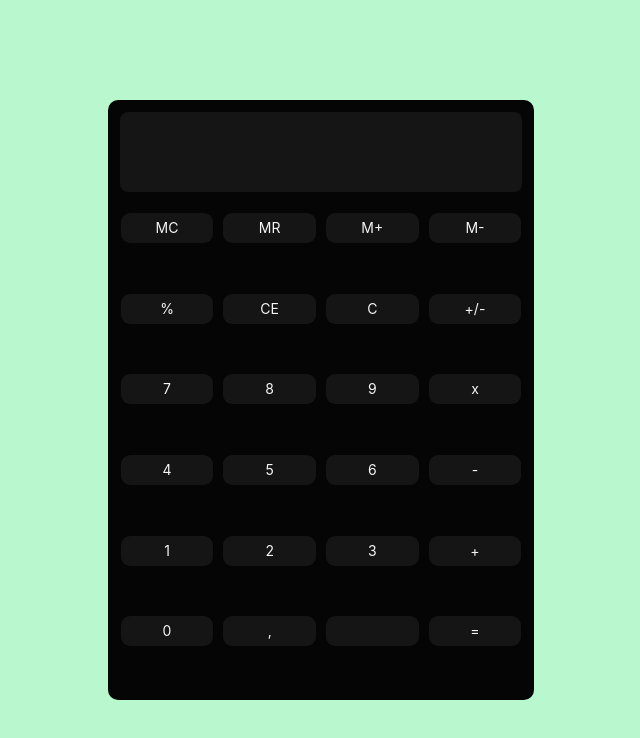
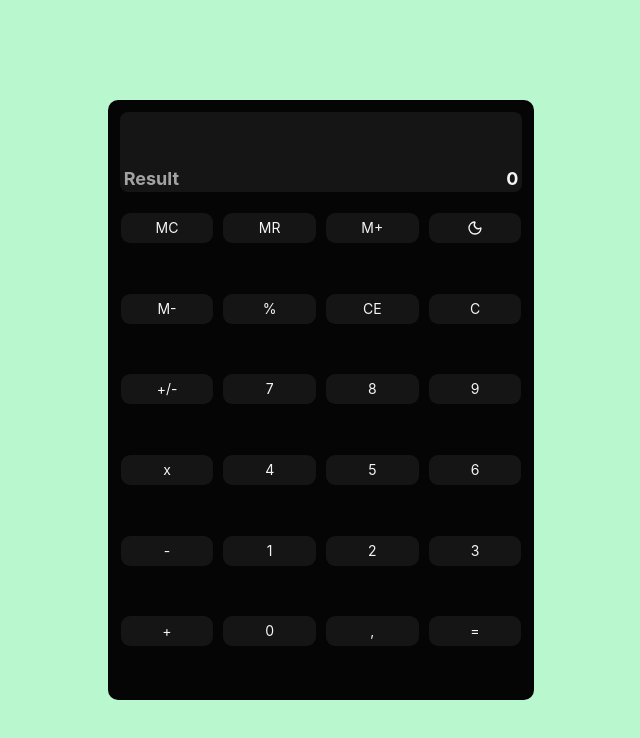
Before and after one commit to JovialDuplex/mini-calculator, a React (Vite) app: page / in a window 1280 px wide. Shown: the top 738 px of the page, without its empty margins (319-959 px from the left). Built offline with nearby package versions, Linux system fonts and the light colour scheme.

Commit message:
Added memory function

```diff
--- a/src/App.tsx
+++ b/src/App.tsx
@@ -1,6 +1,7 @@
-import { useEffect, useState } from "react";
+import { useEffect, useRef, useState, type JSX } from "react";
 import { Button } from "./components/ui/button"
 import { type BaseUIEvent } from "@base-ui/react";
+import * as LucideIcon from "lucide-react";
 
 type ButtonType = {
   label: string,
@@ -13,6 +14,7 @@ function App() {
     {label: "MC", value: null, role: "function"},
     {label: "MR", value: null, role: "function"},
     {label: "M+", value: null, role: "function"},
+    {label: "Moon", value: null, role:"function"},
     {label: "M-", value: null, role: "function"},
     {label: "%", value: "%",role: "operator"},
     {label: "CE", value: null, role: "function"},
@@ -32,11 +34,17 @@ function App() {
     {label: "+", value: "+", role: "operator"},
     {label: "0", value: "0", role: "number"},
     {label: ",", value: ".", role: "number"},
-    {label: "", value: null, role:"function"},
     {label: "=", value: null, role: "function"}
   ];
 
   const [inputValue, setInputValue] = useState<string>("");
+  const [result, setResult] = useState("0");
+  const inputRef = useRef<HTMLInputElement>(null);
+
+  useEffect(()=>{
+    localStorage.setItem("memory", "0");
+    inputRef.current?.focus();
+  }, []);
 
   const handleInput = (event: React.ChangeEvent<HTMLInputElement, HTMLInputElement>) => setInputValue(event.target.value);
 
@@ -46,6 +54,7 @@ function App() {
 
     setInputValue((prev: React.SetStateAction<string>) => prev + value);
     const myButtonType = event.currentTarget.dataset["role"];
+    const memory = localStorage.getItem("memory");
 
     if(myButtonType === "function") {
       console.log(myButtonType);
@@ -59,7 +68,30 @@ function App() {
       }
 
       if(label && label==="="){
-        setInputValue(eval(inputValue));
+        setResult(inputValue + " = "+ String(eval(inputValue)));
+      }
+
+      if(label && label==="MC"){
+        localStorage.removeItem("memory");
+      }
+
+      if(label && label==="M+"){
+        console.log(memory);
+        if(memory){
+          const newValue = inputValue + "+" + localStorage.getItem("memory");
+          localStorage.setItem("memory", `${eval(newValue)}`);
+        }
+      }
+      if(label && label==="M-") {
+        if(memory) {
+          const newValue = inputValue + "-" + localStorage.getItem("memory");
+          localStorage.setItem("memory", `${eval(newValue)}`)
+        }
+      }
+      if(label && label==="MR") {
+        if(memory) {
+          setInputValue(inputValue + localStorage.getItem("memory"))
+        }
       }
     }
 
@@ -68,17 +100,23 @@ function App() {
   return (
     <div className="my-screen h-screen w-screen bg-green-200 flex items-center justify-center">
       <div className="text-(--text-primary) main-container rounded-(--radius-card) min-w-fit max-w-2xl h-9/12 min-h-fit max-h-150 p-3 bg-(--bg-color) w-4/12 flex flex-col justify- gap-5">
-        <input value={inputValue} onChange={handleInput} className="bg-(--bg-input) text-h1 text-right text-(--text-primary) w-full h-20 rounded-(--radius-input)" type={"text"} />
+        <div className="bg-(--bg-input) px-1 h-20 rounded-(--radius-input) flex flex-col ">
+          <input ref={inputRef} value={inputValue} onChange={handleInput}  className="outline-none border-none caret-white flex-1 text-h1 text-right text-(--text-primary) w-full " type={"text"} />
+          <div className="result w-full flex-1 flex justify-between items-end">
+            <span className="text-(--text-secondary) text-h2"> Result </span>
+            <span className="text-h2"> {result} </span>
+          </div>
+        </div>
         <div className="main-box flex-1 text-(--text-primary) grid grid-cols-4 grid-rows-6 place-items-stretch gap-2">
-          {buttons.map((bt, index) => (
-            <Button value={bt.value ?? ""} data-label={bt.label} data-role={bt.role} onClick={clickButton} className={"text-normal cursor-pointer bg-(--bg-button)"} key={index}>{bt.label}</Button>
-          ))}
+          {buttons.map((bt, index)=>{
+            const Icon= bt.label === "Moon" ? LucideIcon[bt.label] :null;
+            return <Button value={bt.value ?? ""} data-label={bt.label} data-role={bt.role} onClick={clickButton} className={"text-normal cursor-pointer bg-(--bg-button)"} key={index}>{bt.label === "Moon" ? Icon && <Icon/> : bt.label}</Button>
+          })}
+
         </div>
       </div>
     </div>
   )
-
-
 }
 
 
--- a/src/index.css
+++ b/src/index.css
@@ -93,7 +93,7 @@
 }
 
 .text-h2 {
-  font-size: clamp(18px, 4vw, 36px);
+  font-size: 18px;
   font-weight: bold;
 }
 
```
